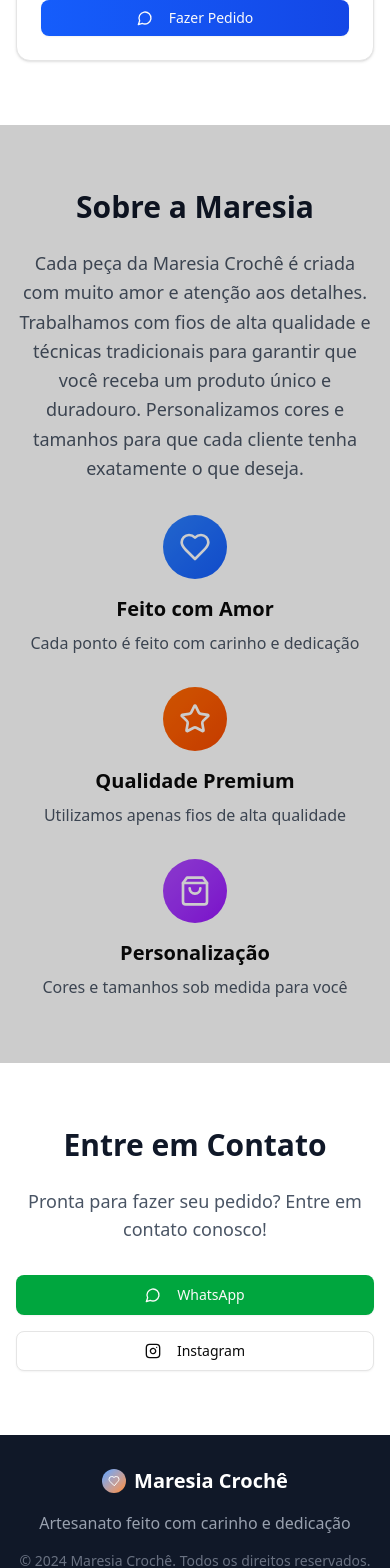
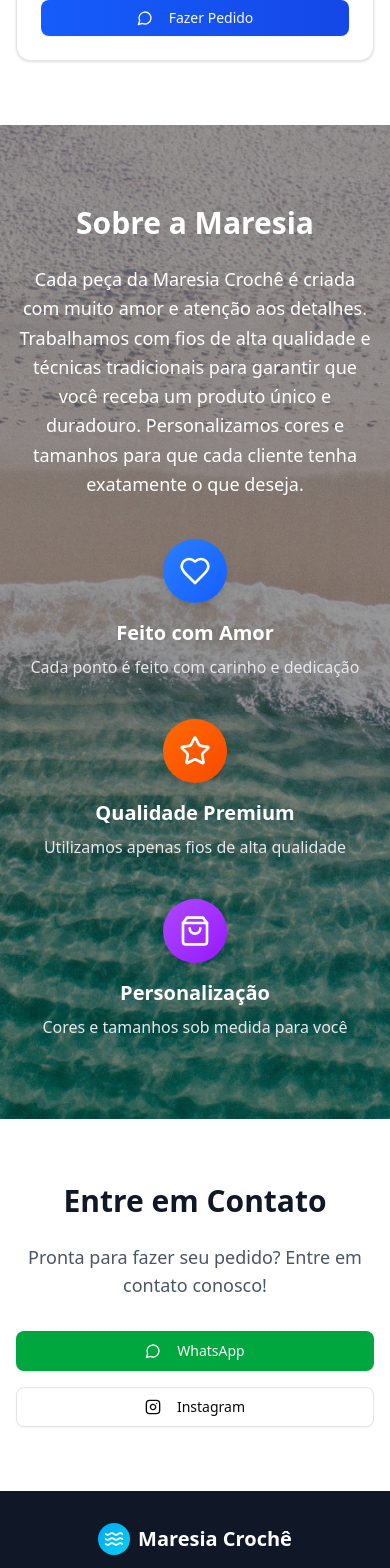
Before and after one commit to Fariaslr/LojaMaresiaCroche, a React (Vite) app: page / in a window 390 px wide. Shown: the part 3320-4888 px from the top of the page. Built offline with nearby package versions, Linux system fonts and the light colour scheme.

Commit message:
:lipstick: Mudança de overlay do Sobre :waves:

```diff
--- a/src/App.jsx
+++ b/src/App.jsx
@@ -4,6 +4,7 @@ import { Card, CardContent, CardDescription, CardHeader, CardTitle } from '@/com
 import { Badge } from '@/components/ui/badge.jsx'
 import { Heart, Star, ShoppingBag, Instagram, MessageCircle, Filter } from 'lucide-react'
 import './App.css'
+import { motion } from "framer-motion";
 
 import jogoAmericano from './assets/jogo-americano.webp'
 import floresCroche from './assets/flores-croche.jpeg'
@@ -259,43 +260,54 @@ function App() {
           </div>
         </section>
 
+
         {/* Sobre */}
-        <section id="sobre" className="py-16 px-4 sm:px-6 lg:px-8 relative">
-          {/* Overlay para contraste */}
-          <div className="absolute inset-0 bg-black/20"></div>
-          <div className="max-w-4xl mx-auto text-center">
-            <h3 className="text-3xl font-bold text-gray-900 mb-6">Sobre a Maresia</h3>
-            <p className="text-lg text-gray-600 mb-8 leading-relaxed">
+        <section id="sobre" className="relative py-20 px-4 sm:px-6 lg:px-8">
+          {/* Fundo fixo com overlay */}
+          <div
+            className="absolute inset-0 bg-cover bg-center bg-fixed"
+            style={{ backgroundImage: `url(${imageBackground})` }}
+          />
+          <div className="absolute inset-0 bg-black/40" /> {/* Overlay mais forte */}
+
+          {/* Conteúdo */}
+          <div className="relative max-w-5xl mx-auto text-center text-white">
+            <h3 className="text-3xl font-bold mb-6">Sobre a Maresia</h3>
+            <p className="text-lg mb-10 leading-relaxed">
               Cada peça da Maresia Crochê é criada com muito amor e atenção aos detalhes.
               Trabalhamos com fios de alta qualidade e técnicas tradicionais para garantir
               que você receba um produto único e duradouro. Personalizamos cores e tamanhos
               para que cada cliente tenha exatamente o que deseja.
             </p>
-            <div className="grid grid-cols-1 md:grid-cols-3 gap-8">
+
+            <div className="grid grid-cols-1 md:grid-cols-3 gap-10">
               <div className="text-center">
-                <div className="w-16 h-16 bg-gradient-to-br from-blue-500 to-blue-600 rounded-full flex items-center justify-center mx-auto mb-4">
+                <div className="w-16 h-16 bg-gradient-to-br from-blue-500 to-blue-600 rounded-full flex items-center justify-center mx-auto mb-4 shadow-lg">
                   <Heart className="w-8 h-8 text-white" />
                 </div>
                 <h4 className="text-xl font-semibold mb-2">Feito com Amor</h4>
-                <p className="text-gray-600">Cada ponto é feito com carinho e dedicação</p>
+                <p className="text-gray-200">Cada ponto é feito com carinho e dedicação</p>
               </div>
+
               <div className="text-center">
-                <div className="w-16 h-16 bg-gradient-to-br from-orange-500 to-orange-600 rounded-full flex items-center justify-center mx-auto mb-4">
+                <div className="w-16 h-16 bg-gradient-to-br from-orange-500 to-orange-600 rounded-full flex items-center justify-center mx-auto mb-4 shadow-lg">
                   <Star className="w-8 h-8 text-white" />
                 </div>
                 <h4 className="text-xl font-semibold mb-2">Qualidade Premium</h4>
-                <p className="text-gray-600">Utilizamos apenas fios de alta qualidade</p>
+                <p className="text-gray-200">Utilizamos apenas fios de alta qualidade</p>
               </div>
+
               <div className="text-center">
-                <div className="w-16 h-16 bg-gradient-to-br from-purple-500 to-purple-600 rounded-full flex items-center justify-center mx-auto mb-4">
+                <div className="w-16 h-16 bg-gradient-to-br from-purple-500 to-purple-600 rounded-full flex items-center justify-center mx-auto mb-4 shadow-lg">
                   <ShoppingBag className="w-8 h-8 text-white" />
                 </div>
                 <h4 className="text-xl font-semibold mb-2">Personalização</h4>
-                <p className="text-gray-600">Cores e tamanhos sob medida para você</p>
+                <p className="text-gray-200">Cores e tamanhos sob medida para você</p>
               </div>
             </div>
           </div>
         </section>
+
 
         {/* Contato */}
         <section id="contato" className="py-16 px-4 sm:px-6 lg:px-8 bg-white">
@@ -329,9 +341,9 @@ function App() {
         <footer className="bg-gray-900 text-white py-8 px-4 sm:px-6 lg:px-8">
           <div className="max-w-7xl mx-auto text-center">
             <div className="flex items-center justify-center space-x-2 mb-4">
-              <div className="w-6 h-6 bg-gradient-to-br from-blue-400 to-orange-400 rounded-full flex items-center justify-center">
-                <Heart className="w-3 h-3 text-white" />
-              </div>
+              <div className="w-8 h-8 bg-gradient-to-br from-sky-500 to-cyan-400 rounded-full flex items-center justify-center">
+                  <Waves className="w-5 h-5 text-white" />
+                </div>
               <h4 className="text-xl font-bold">Maresia Crochê</h4>
             </div>
             <p className="text-gray-400 mb-4">Artesanato feito com carinho e dedicação</p>
@@ -341,7 +353,9 @@ function App() {
           </div>
         </footer>
       </div>
+
     </div>
+
   )
 }
 
--- /dev/null
+++ b/src/components/Header.jsx
@@ -0,0 +1,26 @@
+import { Waves } from "lucide-react";
+
+export default function Header() {
+  return (
+    <header className="bg-white/100 backdrop-blur-md shadow-sm border-b border-sky-100">
+      <div className="max-w-7xl mx-auto px-4 sm:px-6 lg:px-8">
+        <div className="flex justify-between items-center h-16">
+          <div className="flex items-center space-x-2">
+            <div className="w-8 h-8 bg-gradient-to-br from-sky-500 to-cyan-400 rounded-full flex items-center justify-center">
+              <Waves className="w-5 h-5 text-white" />
+            </div>
+            <h1 className="text-2xl font-bold bg-gradient-to-r from-sky-600 via-cyan-500 to-teal-500 bg-clip-text text-transparent">
+              Maresia - Moda em Crochê
+            </h1>
+          </div>
+          <nav className="hidden md:flex space-x-8">
+            <a href="#inicio" className="text-gray-700 hover:text-sky-600 transition-colors">Início</a>
+            <a href="#catalogo" className="text-gray-700 hover:text-sky-600 transition-colors">Catálogo</a>
+            <a href="#sobre" className="text-gray-700 hover:text-sky-600 transition-colors">Sobre</a>
+            <a href="#contato" className="text-gray-700 hover:text-sky-600 transition-colors">Contato</a>
+          </nav>
+        </div>
+      </div>
+    </header>
+  );
+}
```
